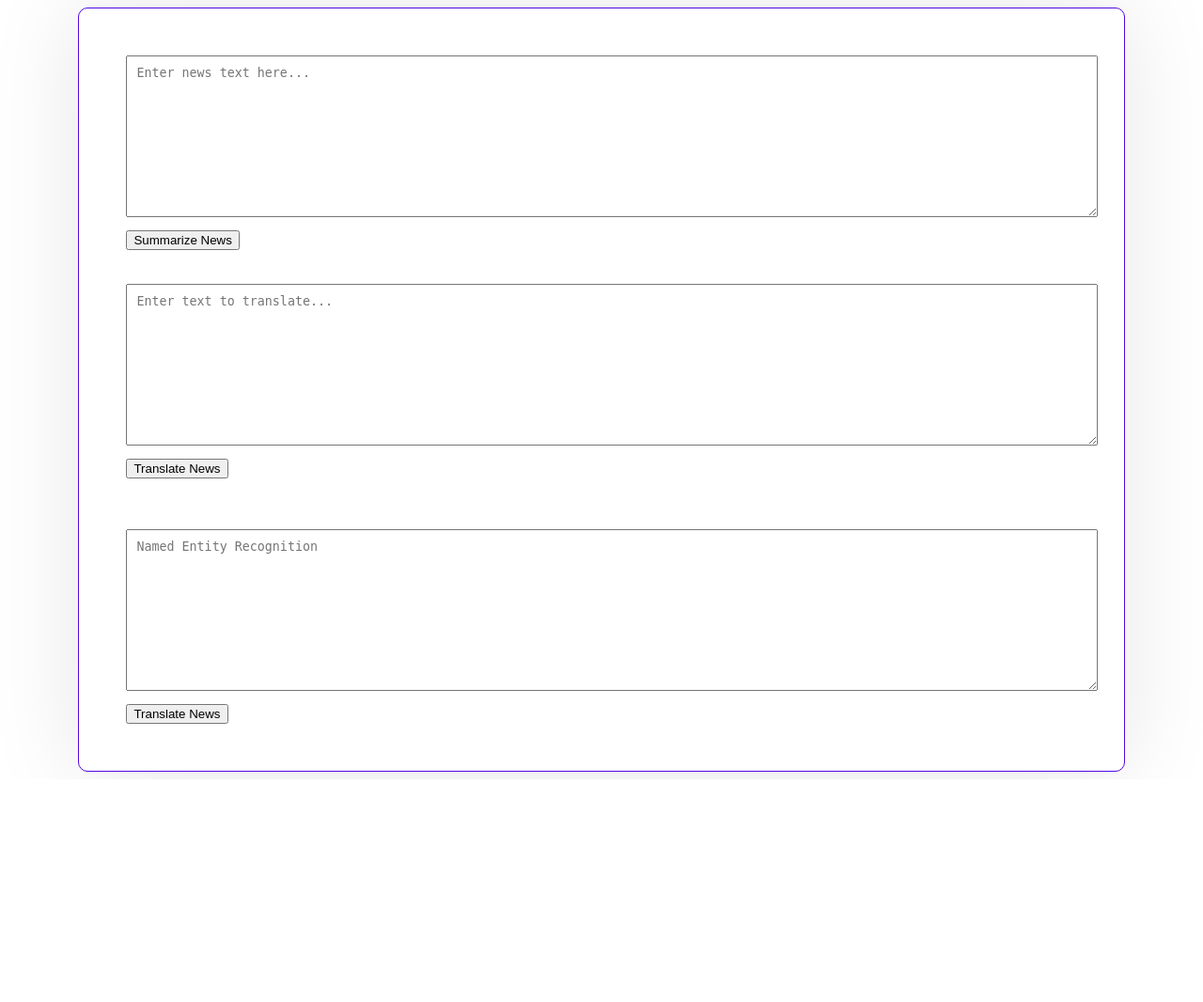
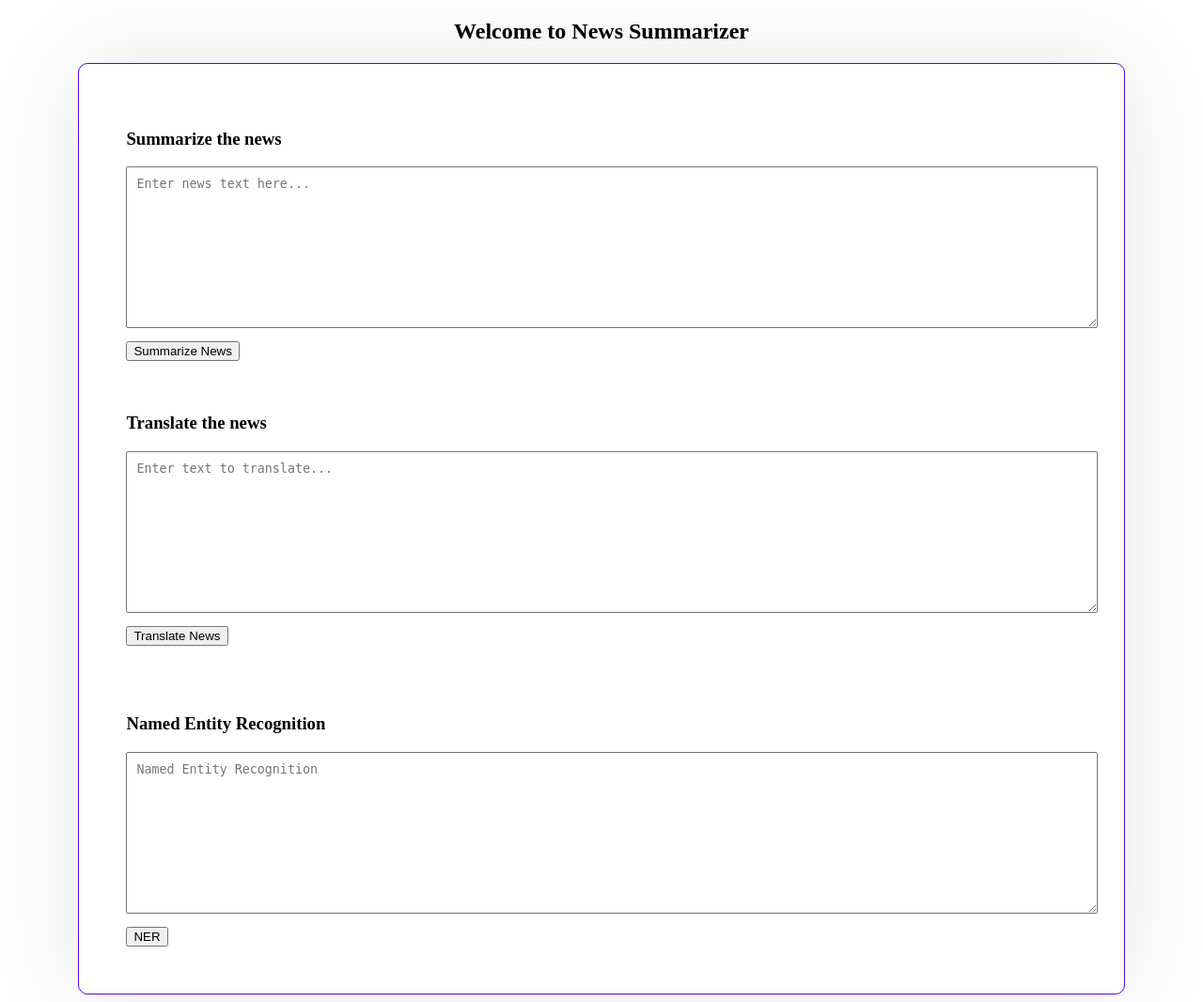
Before and after one commit to Abhishekrouth/HuggingFace_Flask, a Flask app: page / in a window 1280 px wide. Shown: the whole page at 94% size. Before the commit the page ends 821 px from the top, so only its background shows below. Run offline with Flask 3, Linux system fonts and the light colour scheme.

Commit message:
2nd commit

```diff
--- a/app.py
+++ b/app.py
@@ -16,7 +16,7 @@ def summarize():
     summary = s[0]['summary_text']
     return render_template("summarize.html", summary=summary)
 
-@app.route("/Translate", methods=["POST"])
+@app.route("/translate", methods=["POST"])
 def translate():
     model_name = "facebook/mbart-large-50-many-to-many-mmt"
     tokenizer = MBart50TokenizerFast.from_pretrained(model_name)
--- a/templates/news.html
+++ b/templates/news.html
@@ -22,25 +22,25 @@
         }
     </style>
 </head>
-<body>
+<body> <center><h2>Welcome to News Summarizer</h2></center>
     <div class="container">
-        <form action="/summarize" method="post">
+        <form action="/summarize" method="post"><h3>Summarize the news</h3>
             <textarea name="text" rows="10" cols="50" placeholder="Enter news text here...">{{text}}</textarea><br>
             <div class="button">
                 <button type="submit">Summarize News</button>
             </div>
         </form>
         <br><br>
-        <form action="/Translate" method="post">
+        <form action="/translate" method="post"> <h3>Translate the news</h3>
             <textarea name="text" rows="10" cols="50" placeholder="Enter text to translate..."></textarea><br>
             <div class="button">
                 <button type="submit">Translate News</button>
         <br><br>
         <br><br>
-        <form action="/ner" method="post">
+        <form action="/ner" method="post"><h3>Named Entity Recognition</h3>
             <textarea name="text" rows="10" cols="50" placeholder="Named Entity Recognition"></textarea><br>
             <div class="button">
-                <button type="submit">Translate News</button>
+                <button type="submit">NER</button>
             </div>
         </form>
     </div>
```
